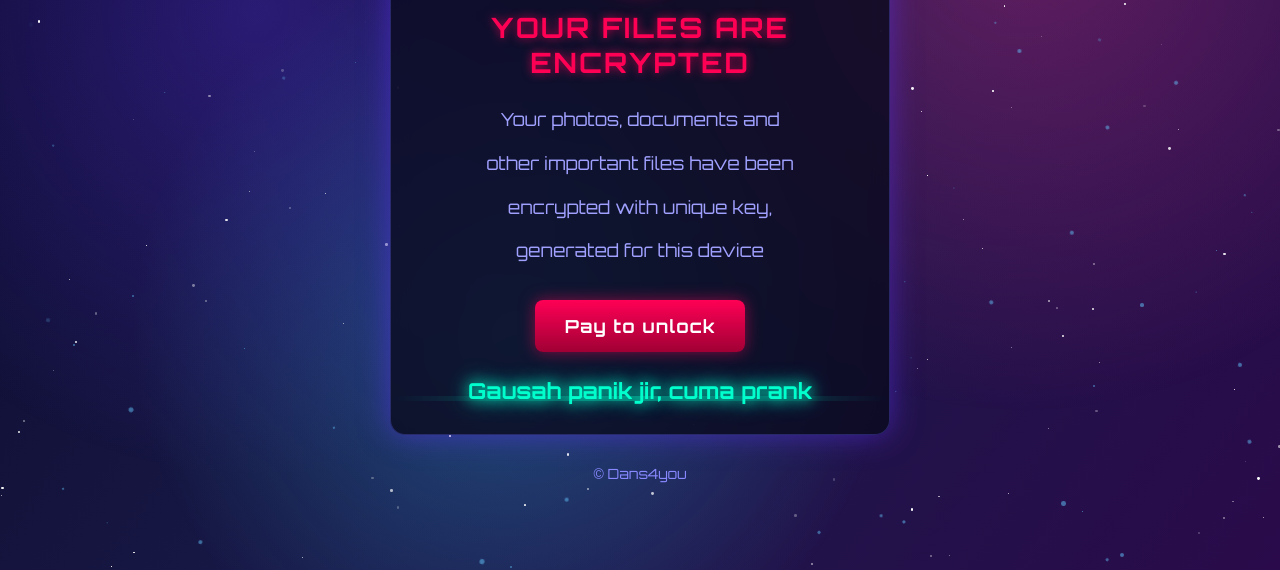
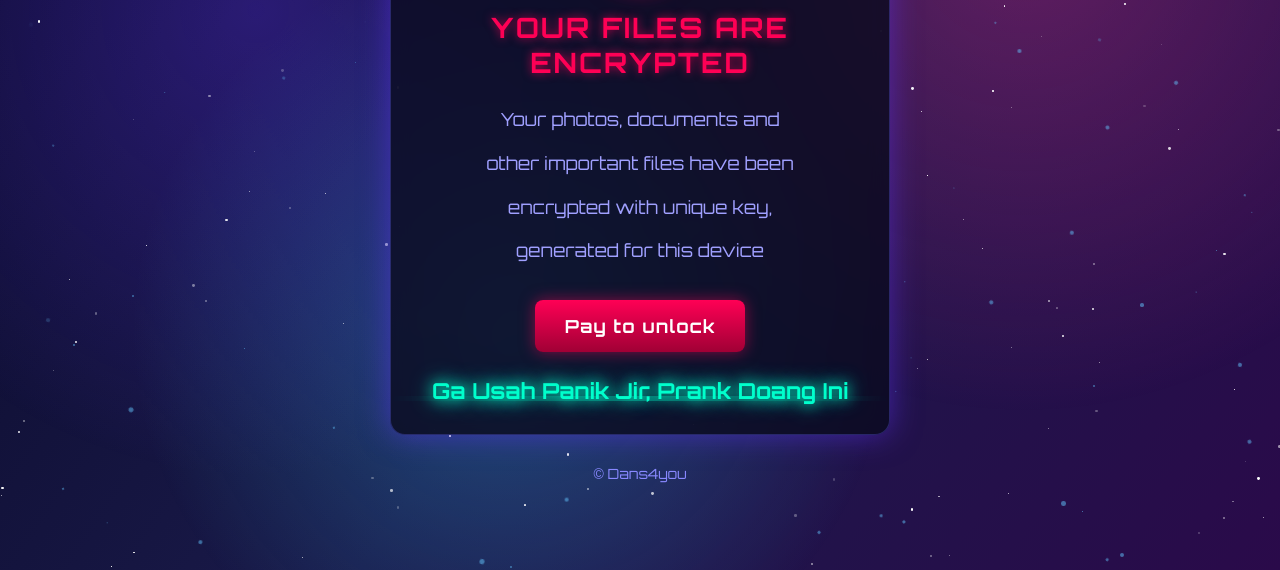
Before and after one commit to dans4you-ai/DansSinggleEra, a plain HTML site: page index.html in a window 1280 px wide. Both pictures are taken after a click on the button "Pay to unlock". Shown: the part 230-800 px from the top of the page. Drawn offline with Linux system fonts and the light colour scheme.

Commit message:
Update index.html

```diff
--- a/index.html
+++ b/index.html
@@ -232,7 +232,7 @@
         <button class="pay-button" onclick="showPrank()">Pay to unlock</button>
 
         <div id="prankMessage" class="prank-message">
-            Gausah panik jir, cuma prank
+            Ga Usah Panik Jir, Prank Doang Ini
         </div>
     </div>
 
```
